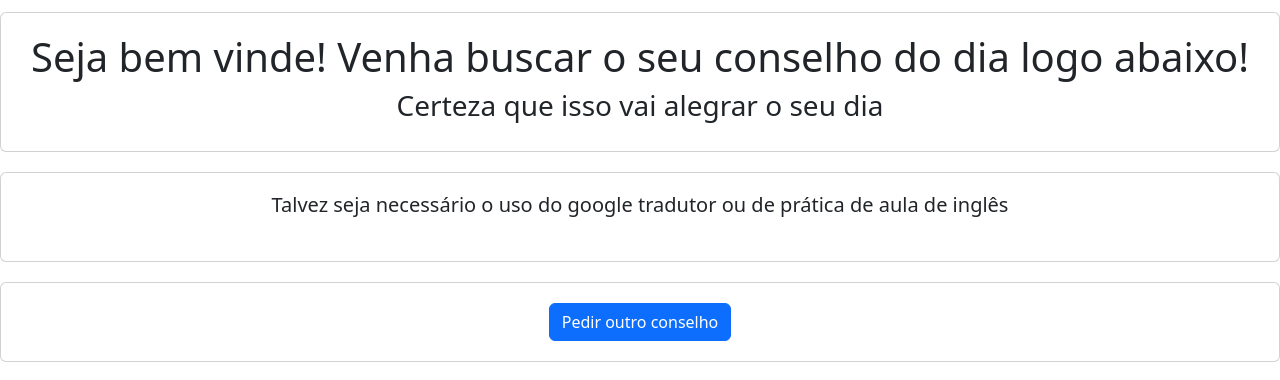
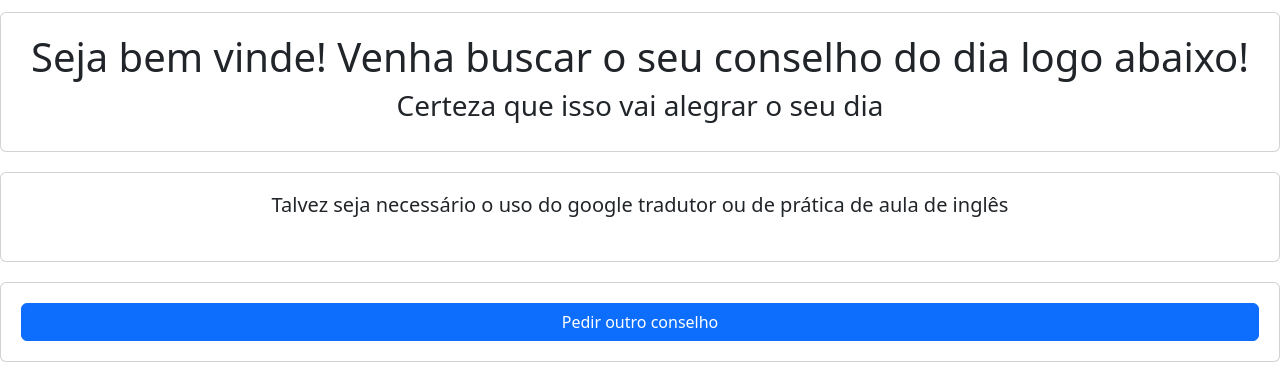
Before and after one commit to TiagoUniverse/Requisicao-api-Conselho-do-dia, a plain HTML site: page index.html in a window 1280 px wide. Shown: the part 96-476 px from the top of the page. Drawn offline with nearby package versions, Linux system fonts and the light colour scheme; no server answers.

Commit message:
Substitui o botão

```diff
--- a/index.html
+++ b/index.html
@@ -37,9 +37,7 @@
       </article>
 
       <article class="card content_inicioText">
-        <form action="index.html" method="post">
-          <button type="submit" class="btn btn-primary">Pedir outro conselho</button>
-        </form>
+        <a type="submit" class="btn btn-primary" href="index.html">Pedir outro conselho</a>
       </article>
 
 
@@ -66,8 +64,7 @@
   <script>
     const para = document.querySelector("p");
     fetch("https://api.adviceslip.com/advice")
-      . then(response =>
-      {
+      .then(response => {
         return response.json();
       })
       .then(data => {
```
Lines whose indentation alone changed are shown as unchanged.
